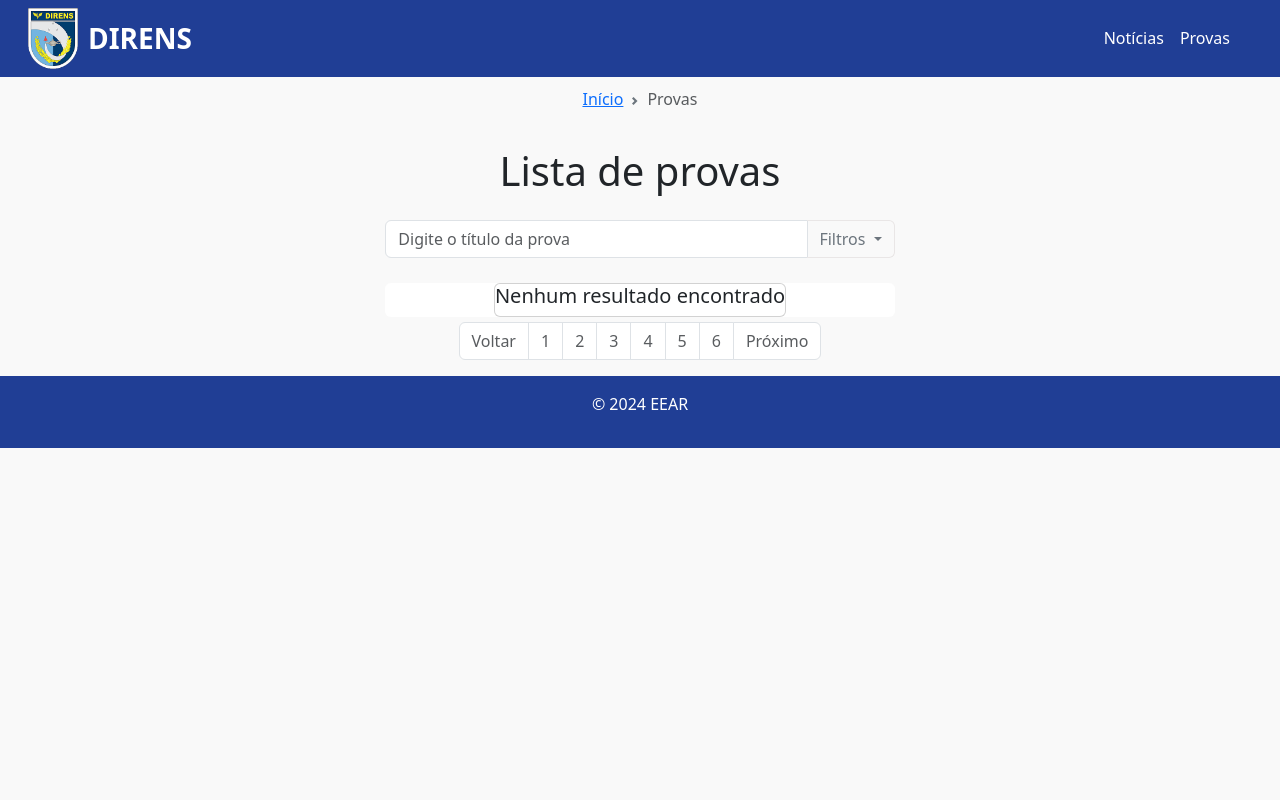
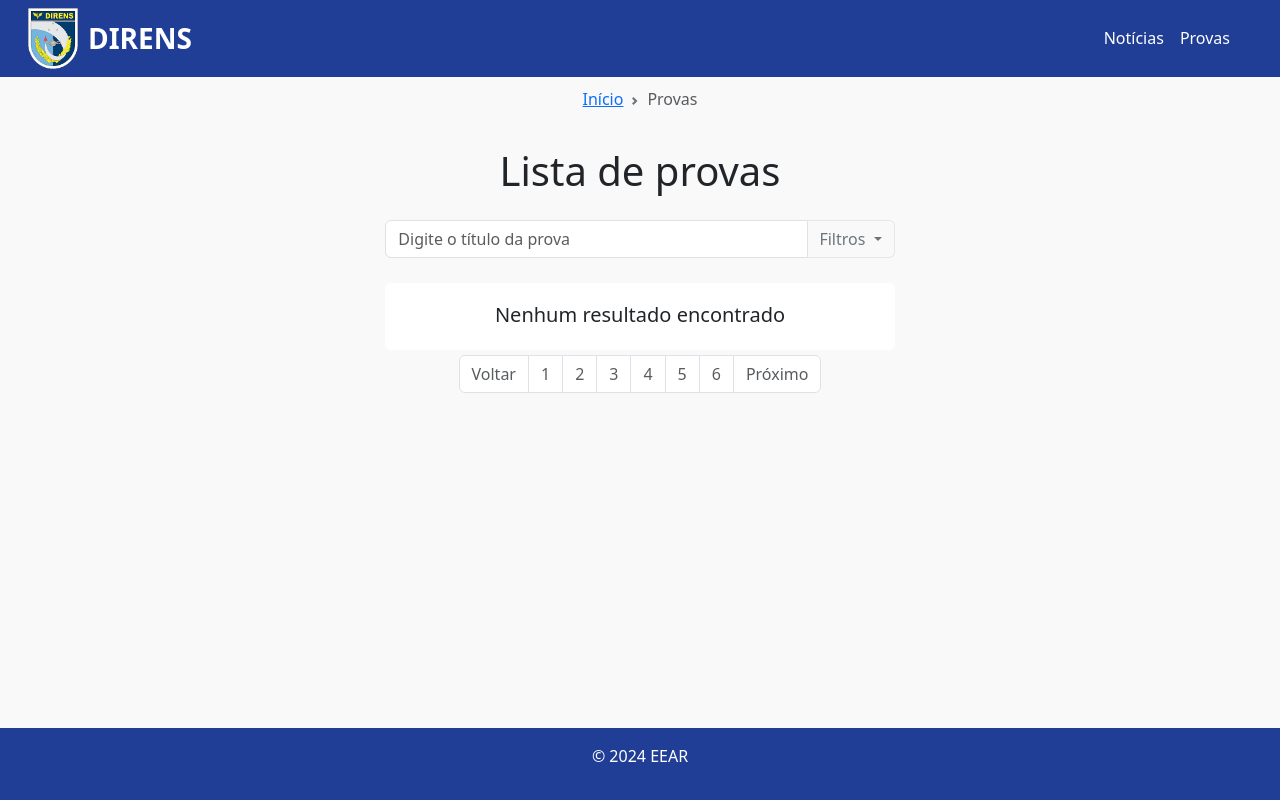
Before and after one commit to manoelcn/eear-backend, a Django app: page /exams/list/ in a window 1280 px wide. Run offline with Django 5.2, Linux system fonts and the light colour scheme; data that the repository does not hold is empty; some libraries are stand-ins or nearby versions.

Commit message:
add estilo ao html

```diff
--- a/exams/templates/exam_list.html
+++ b/exams/templates/exam_list.html
@@ -4,6 +4,83 @@
 
 {% block content %}
 <style>
+    .card-title {
+    font-family: "Open Sans", sans-serif !important;
+    font-optical-sizing: auto;
+    font-weight: 800 !important;
+    font-style: normal;
+    font-variation-settings:
+      "wdth" 100 !important;
+  }
+  .thin-line {
+    border-top: 0.5px solid black; /* Define uma espessura menor */
+}
+
+.thin-line-03 {
+    border-top: 0.2px solid black; /* Define uma espessura menor */
+}
+
+.cardnoticias {
+    max-width: 95%; margin-top: 10px; margin-bottom: 10px; border: none;
+    max-height: 100%;
+}
+
+.cardnoticias-full{
+    max-width: 80%; margin-top: 20px; margin-bottom: 15px; border: none;
+    max-height: 100%;
+}
+
+.lupa-icone {
+    z-index: 10;
+    cursor: pointer;
+}
+
+
+.form-control:focus {
+    outline: none;
+    box-shadow: none;
+    border-color: #86b7fe;
+}
+
+/* Garantir que o ícone da lupa tenha o cursor "pointer" */
+.lupa-icone {
+  z-index: 10;
+  cursor: pointer; /* Transforma o cursor em "dedinho" ao passar sobre a lupa */
+}
+
+/* Para o input ao focar */
+.form-control:focus {
+  outline: none;
+  box-shadow: none;
+  border-color: #86b7fe;
+}
+
+/* CSS global para garantir que o conteúdo ocupe toda a altura */
+html, body {
+    height: 100%;
+    margin: 0;
+    padding: 0;
+    background-color: #ffffff;
+  }
+
+  body {
+    display: flex;
+    flex-direction: column;
+    min-height: 100vh;
+    background-color: #ffffff;
+  }
+
+  .container-fluid {
+    flex-grow: 1;
+  }
+
+  /* Estilização do footer */
+  footer {
+    background-color: #203e95;
+    color: white;
+    width: 100%;
+  }
+
   .card-title {
   font-family: "Open Sans", sans-serif !important;
   font-optical-sizing: auto;
```
Lines whose indentation alone changed are shown as unchanged.
